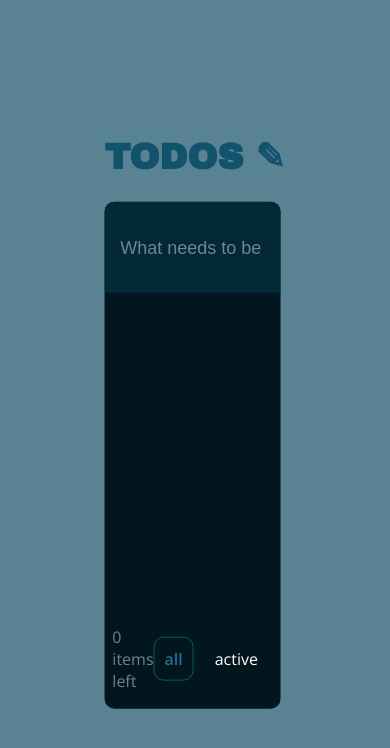
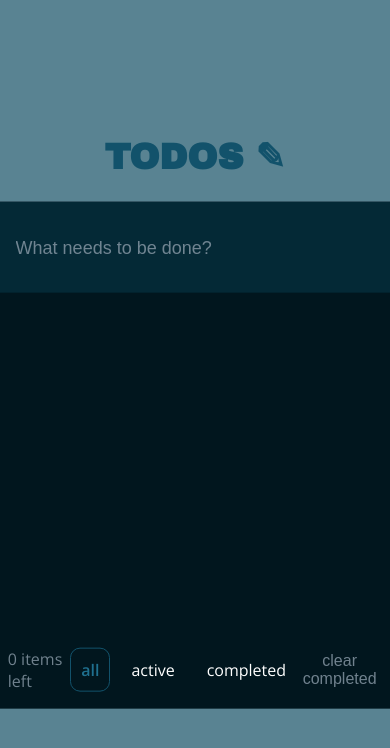
Before and after one commit to Vers-is/my-todo-app, a React (Vite) app: page / in a window 390 px wide. Shown: the top 748 px of the page. Built offline with nearby package versions, Linux system fonts and the light colour scheme.

Commit message:
mobile version added

```diff
--- a/src/App.css
+++ b/src/App.css
@@ -107,3 +107,12 @@ button:hover {
 input:hover {
   padding: 5vh 4vw;
 }
+
+/* MEDIA */
+
+@media (max-width:780px){
+  .main_container {
+    width: 100vw;
+    border-radius: 0;
+  }
+}
```
